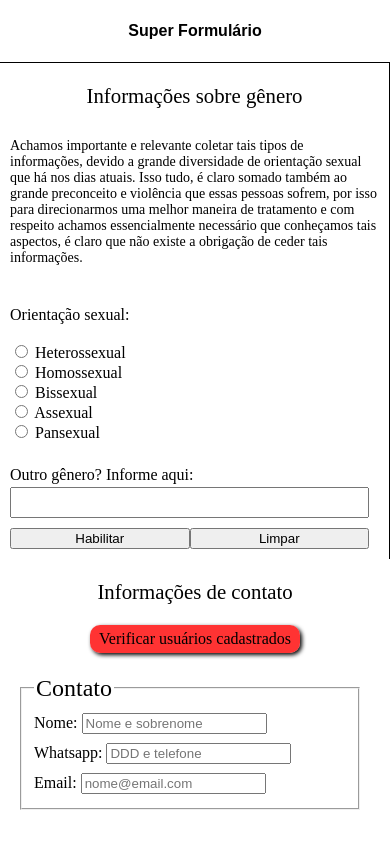
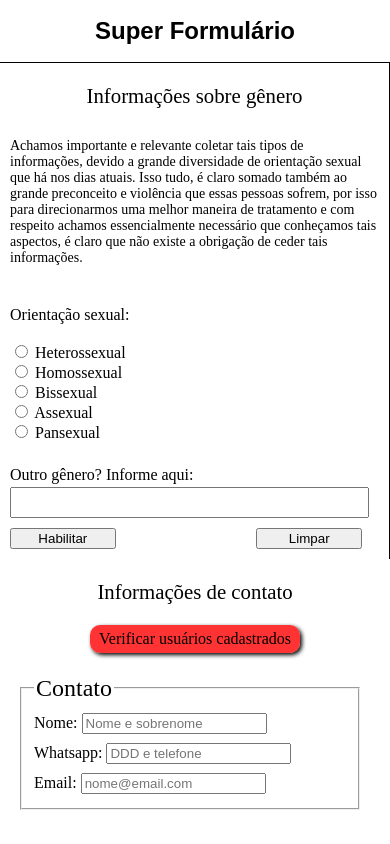
Before and after one commit to GazuaDev8417/quiz, a plain HTML site: page index.html in a window 390 px wide. Shown: the top 844 px of the page. Drawn offline with Linux system fonts and the light colour scheme; a web font is replaced by a local one.

Commit message:
ajustes de responsividade

```diff
--- a/style.css
+++ b/style.css
@@ -15,8 +15,8 @@ body{
         flex-direction: column;
     }
 
-    @media(max-width: 700px){
-        grid-template-columns: 20vw 1fr 30vw;
+    @media(max-width: 800px){
+        grid-template-columns: 30vw 1fr 30vw;
     }
 }
 
@@ -38,7 +38,7 @@ header h1{
     text-align: center;
 
     @media(max-width: 600px){
-        font-size: 1em;
+        font-size: 1.5em;
     }
 }
 
@@ -76,17 +76,24 @@ h3{
     @media(max-width: 600px){
         display: flex;
         justify-content: space-between;
-        margin: 10px 10px 0 0;
+        margin: 10px 17px 0 0;
     }
 
-    @media(max-width: 700px){
-        text-align: center;
+    @media(max-width: 800px){
+        display: flex;
+        flex-direction: row;
+        justify-content: space-between;
+        margin-top: 10px;
     }
 }
 
 .personal-info .btn-container button{
-    @media(max-width: 700px){
-        width: 90%;
+    @media(max-width: 800px){
+        width: 40%;
+    }
+
+    @media(max-width: 600px){
+        width: 30%;
     }
 }
 
@@ -100,14 +107,9 @@ main header{
     align-items: center;
     justify-content: space-around;
 
-    @media(max-width: 600px){
+    @media(max-width: 800px){
         flex-direction: column;
     }
-
-    @media(max-width: 700px){
-        flex-direction: column;
-    }
-
 }
 
 main header .button{
@@ -239,6 +241,10 @@ form .message #msg{
 
 form fieldset{
     width: 30vw;
+
+    @media(max-width: 800px){
+        width: 40vw;
+    }
 }
 
 main form fieldset legend{
@@ -284,7 +290,7 @@ footer button{
     cursor: pointer;
     background-color: gray;
 
-    @media(max-width: 600px){
+    @media(max-width: 800px){
         font-size: 16px;
         margin: 10px;
     }
```
